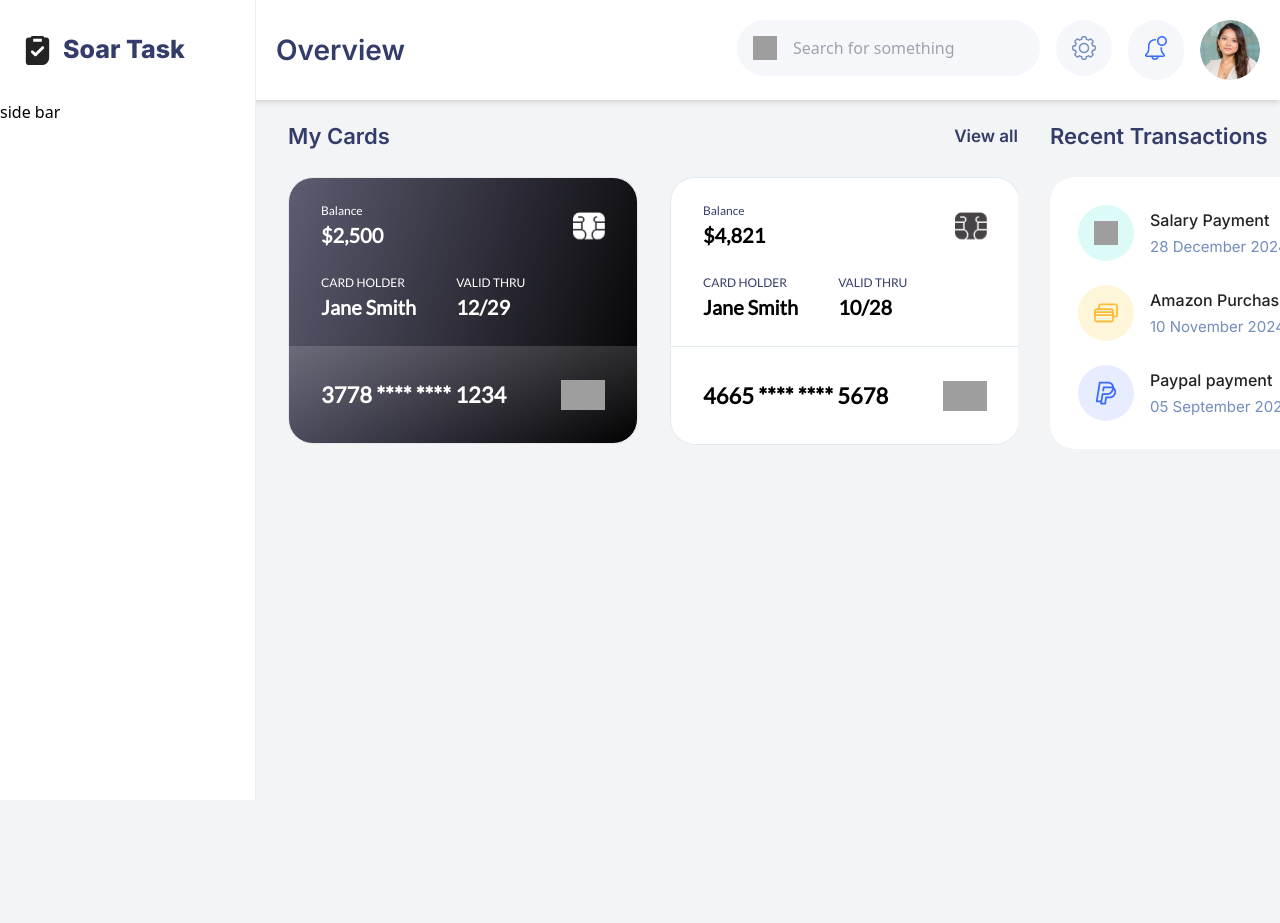
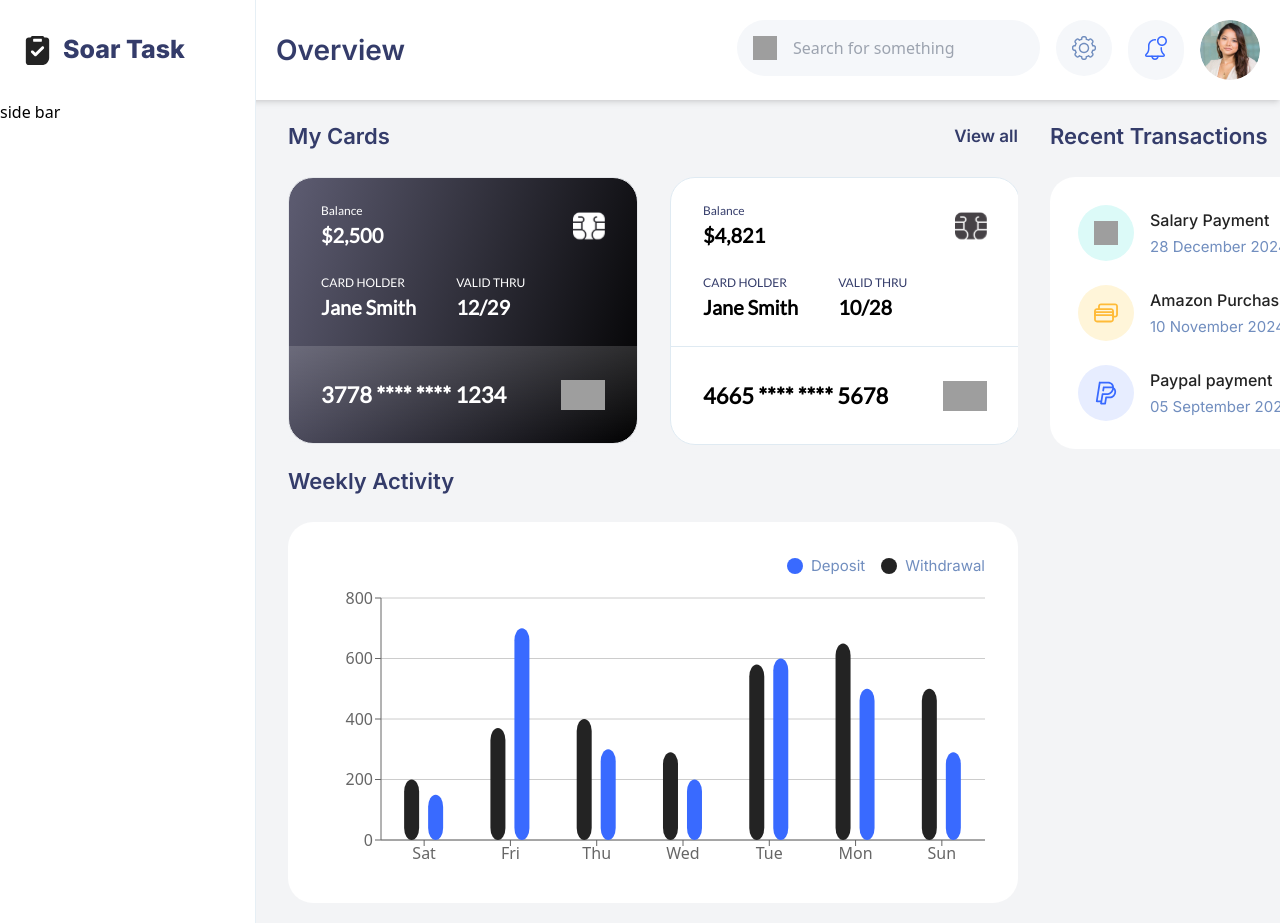
Before and after one commit to VinayakHegde/financial-dashboard, a Next.js app: page / in a window 1280 px wide. Shown: the top 923 px of the page. Before the commit the page ends 800 px from the top, so only its background shows below. Built offline with nearby package versions, Linux system fonts and the light colour scheme; grey boxes are pictures that could not be loaded.

Commit message:
feat(activities): weekly activities to the page

```diff
--- a/app/page.tsx
+++ b/app/page.tsx
@@ -1,13 +1,16 @@
 import { MyCards } from "@/components/my-cards";
 import { RecentTransactions } from "@/components/recent-transactions";
+import { WeeklyActivity } from "@/components/weekly-activity";
+import { getActiviries } from "@/services/get-activities";
 import { getMyCards } from "@/services/get-my-cards";
 import { getTransactions } from "@/services/get-transactions";
 
 
 export default async function DashboardPage() {
-  const [cards, transactions] = await Promise.all([
+  const [cards, transactions, activities] = await Promise.all([
     getMyCards(),
-    getTransactions()
+    getTransactions(),
+    getActiviries(),
   ])
   return (
     <div className="flex flex-col gap-4">
@@ -16,11 +19,11 @@ export default async function DashboardPage() {
         <RecentTransactions transactions={transactions} />
       </div>
 
+      <div className="flex flex-col desktop:flex-row justify-between gap-4">
+        <WeeklyActivity activities={activities}/>
+        {/* <ExpenseStatistics /> */}
+      </div>
       {/*
-      <div className="flex flex-col desktop:flex-row justify-between gap-4">
-        <WeeklyActivity />
-        <ExpenseStatistics />
-      </div>
 
       <div className="flex flex-col desktop:flex-row justify-between gap-4">
         <QuickTransfer />
```
